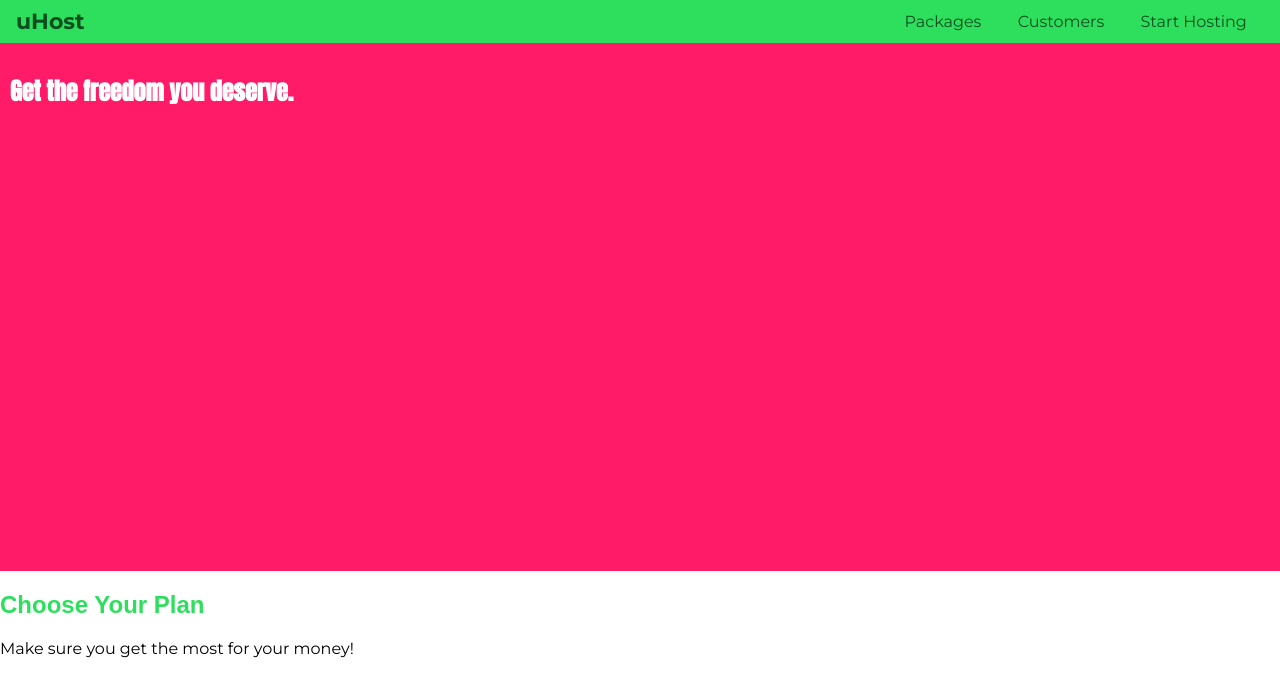
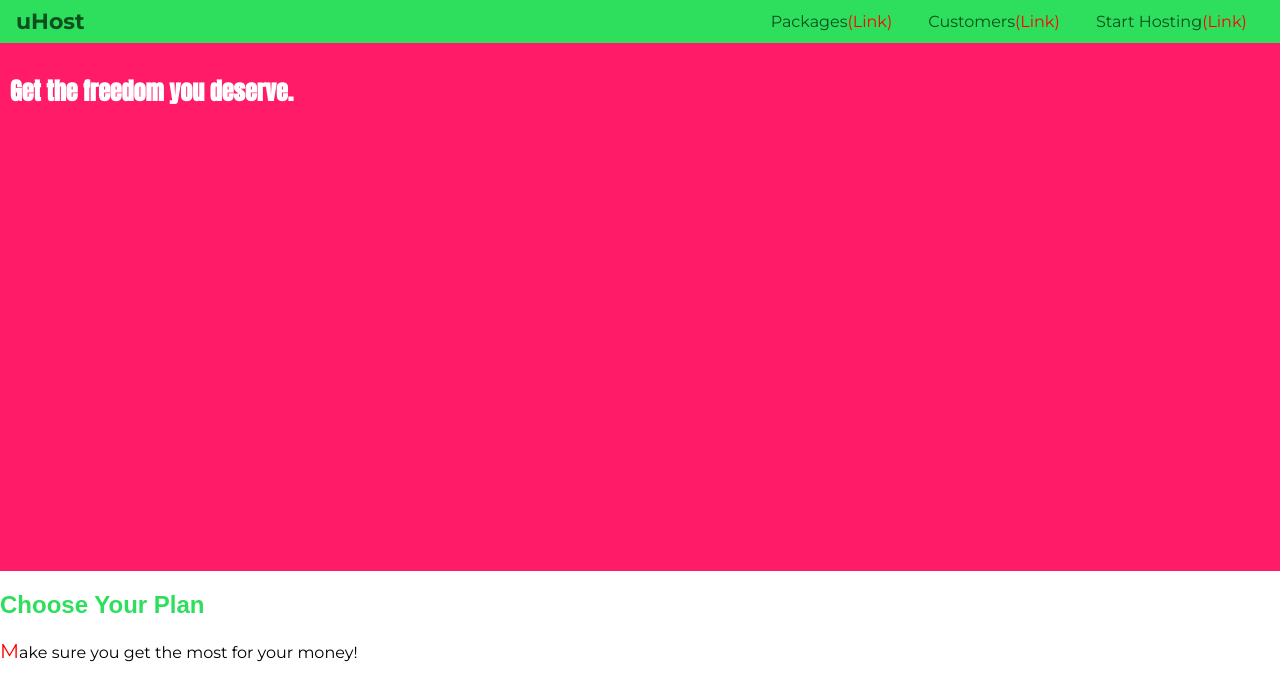
Before and after one commit to HadySalhab/HTML-CSS, a plain HTML site: page index.html in a window 1280 px wide. Drawn offline with Linux system fonts and the light colour scheme.

Commit message:
understanding and adding pseudo-elements

```diff
--- a/main.css
+++ b/main.css
@@ -61,6 +61,11 @@ body{
     color:#0e4f1f;
     text-decoration: none;
 }
+.main-nav__item a::after{
+    content:"(Link)";
+    color:red;
+
+}
 
 .main-nav__item a:hover{
     color:white;
@@ -68,3 +73,7 @@ body{
 .main-nav__item a:active{
     color:white;
 }
+p::first-letter{
+    color:red;
+    font-size: 20px;;
+}
```
